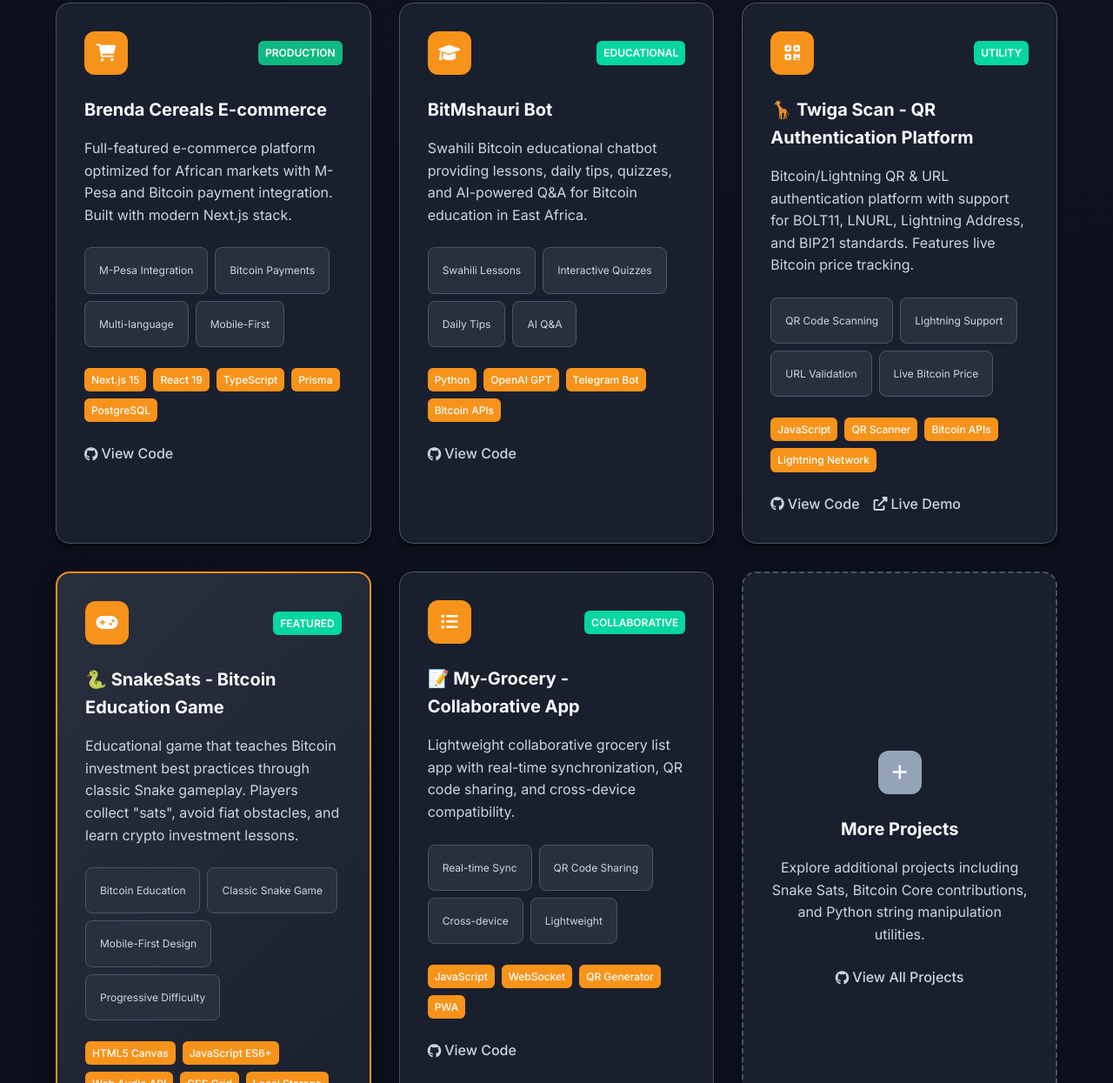
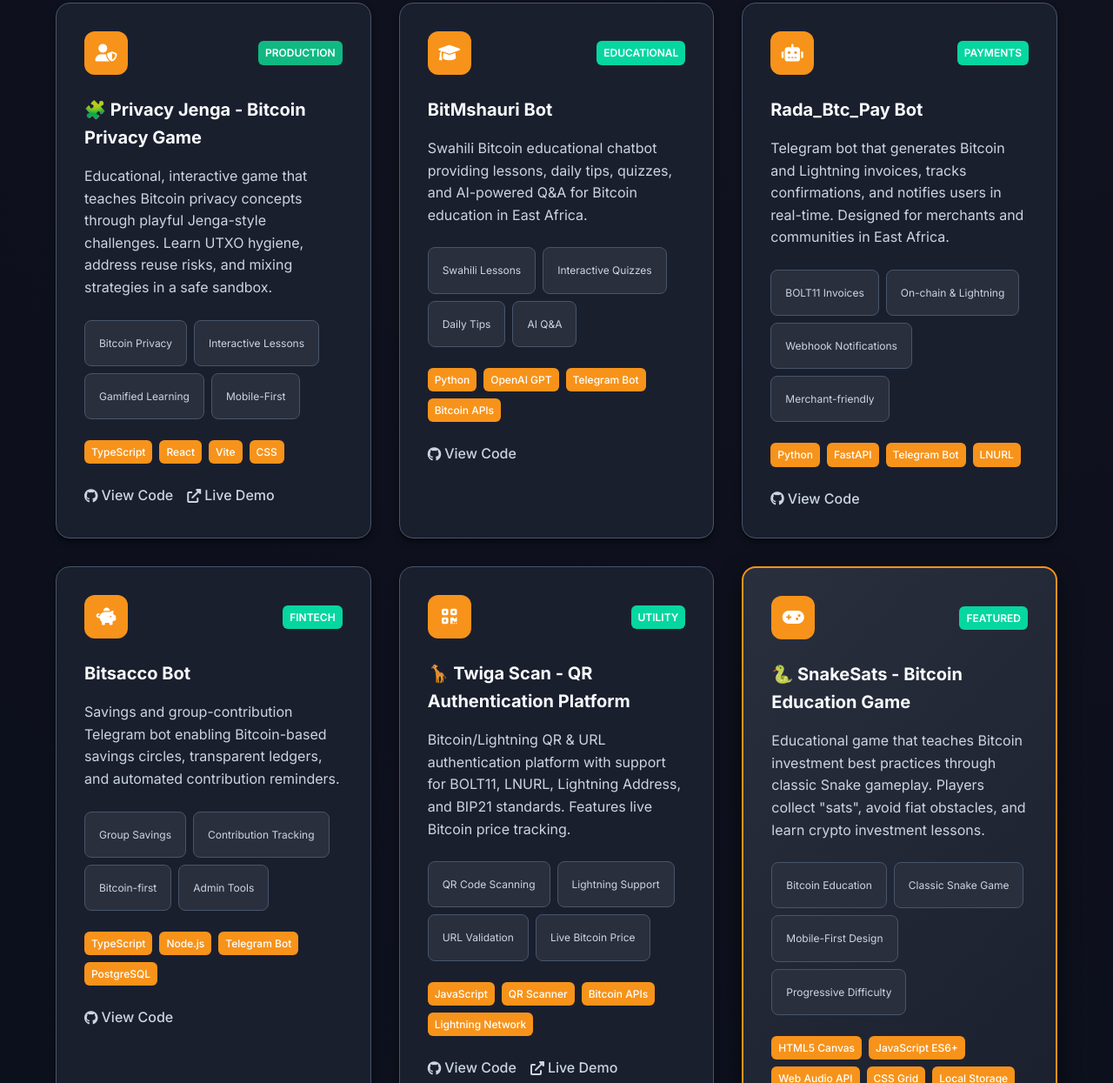
Before and after one commit to MWANGAZA-LAB/Portfolio, a plain HTML site: page index.html in a window 1280 px wide. Shown: the part 1555-2800 px from the top of the page at 87% size. Drawn offline with nearby package versions, Linux system fonts and the light colour scheme.

Commit message:
feat(projects): replace Brenda Cereals with Privacy Jenga; add Rada_Btc_Pay Bot and Bitsacco Bot cards

```diff
--- a/index.html
+++ b/index.html
@@ -172,35 +172,37 @@
             <h2 class="section-title">Featured Projects</h2>
             <div class="projects-grid">
 
-                <!-- Brenda Cereals E-commerce -->
+                <!-- Privacy Jenga -->
                 <div class="project-card">
                     <div class="project-header">
                         <div class="project-icon">
-                            <i class="fas fa-shopping-cart"></i>
+                            <i class="fas fa-user-shield"></i>
                         </div>
                         <div class="project-status production">Production</div>
                     </div>
-                    <h3 class="project-title">Brenda Cereals E-commerce</h3>
+                    <h3 class="project-title">🧩 Privacy Jenga - Bitcoin Privacy Game</h3>
                     <p class="project-description">
-                        Full-featured e-commerce platform optimized for African markets with M-Pesa and
-                        Bitcoin payment integration. Built with modern Next.js stack.
+                        Educational, interactive game that teaches Bitcoin privacy concepts through playful Jenga-style challenges.
+                        Learn UTXO hygiene, address reuse risks, and mixing strategies in a safe sandbox.
                     </p>
                     <div class="project-features">
-                        <span class="feature">M-Pesa Integration</span>
-                        <span class="feature">Bitcoin Payments</span>
-                        <span class="feature">Multi-language</span>
+                        <span class="feature">Bitcoin Privacy</span>
+                        <span class="feature">Interactive Lessons</span>
+                        <span class="feature">Gamified Learning</span>
                         <span class="feature">Mobile-First</span>
                     </div>
                     <div class="project-tech">
-                        <span class="tech-tag">Next.js 15</span>
-                        <span class="tech-tag">React 19</span>
                         <span class="tech-tag">TypeScript</span>
-                        <span class="tech-tag">Prisma</span>
-                        <span class="tech-tag">PostgreSQL</span>
+                        <span class="tech-tag">React</span>
+                        <span class="tech-tag">Vite</span>
+                        <span class="tech-tag">CSS</span>
                     </div>
                     <div class="project-links">
-                        <a href="https://github.com/MWANGAZA-LAB/Brenda-Cereals" class="project-link" target="_blank">
+                        <a href="https://github.com/MWANGAZA-LAB/Privacy-Jenga" class="project-link" target="_blank">
                             <i class="fab fa-github"></i> View Code
+                        </a>
+                        <a href="https://mwangaza-lab.github.io/Privacy-Jenga/" class="project-link" target="_blank">
+                            <i class="fas fa-external-link-alt"></i> Live Demo
                         </a>
                     </div>
                 </div>
@@ -232,6 +234,70 @@
                     </div>
                     <div class="project-links">
                         <a href="https://github.com/MWANGAZA-LAB/bitmshauri-bot" class="project-link" target="_blank">
+                            <i class="fab fa-github"></i> View Code
+                        </a>
+                    </div>
+                </div>
+
+                <!-- Rada_Btc_Pay Bot -->
+                <div class="project-card">
+                    <div class="project-header">
+                        <div class="project-icon">
+                            <i class="fas fa-robot"></i>
+                        </div>
+                        <div class="project-status">Payments</div>
+                    </div>
+                    <h3 class="project-title">Rada_Btc_Pay Bot</h3>
+                    <p class="project-description">
+                        Telegram bot that generates Bitcoin and Lightning invoices, tracks confirmations,
+                        and notifies users in real-time. Designed for merchants and communities in East Africa.
+                    </p>
+                    <div class="project-features">
+                        <span class="feature">BOLT11 Invoices</span>
+                        <span class="feature">On-chain & Lightning</span>
+                        <span class="feature">Webhook Notifications</span>
+                        <span class="feature">Merchant-friendly</span>
+                    </div>
+                    <div class="project-tech">
+                        <span class="tech-tag">Python</span>
+                        <span class="tech-tag">FastAPI</span>
+                        <span class="tech-tag">Telegram Bot</span>
+                        <span class="tech-tag">LNURL</span>
+                    </div>
+                    <div class="project-links">
+                        <a href="https://github.com/MWANGAZA-LAB/Rada_Btc_Pay" class="project-link" target="_blank">
+                            <i class="fab fa-github"></i> View Code
+                        </a>
+                    </div>
+                </div>
+
+                <!-- Bitsacco Bot -->
+                <div class="project-card">
+                    <div class="project-header">
+                        <div class="project-icon">
+                            <i class="fas fa-piggy-bank"></i>
+                        </div>
+                        <div class="project-status">Fintech</div>
+                    </div>
+                    <h3 class="project-title">Bitsacco Bot</h3>
+                    <p class="project-description">
+                        Savings and group-contribution Telegram bot enabling Bitcoin-based savings circles,
+                        transparent ledgers, and automated contribution reminders.
+                    </p>
+                    <div class="project-features">
+                        <span class="feature">Group Savings</span>
+                        <span class="feature">Contribution Tracking</span>
+                        <span class="feature">Bitcoin-first</span>
+                        <span class="feature">Admin Tools</span>
+                    </div>
+                    <div class="project-tech">
+                        <span class="tech-tag">TypeScript</span>
+                        <span class="tech-tag">Node.js</span>
+                        <span class="tech-tag">Telegram Bot</span>
+                        <span class="tech-tag">PostgreSQL</span>
+                    </div>
+                    <div class="project-links">
+                        <a href="https://github.com/MWANGAZA-LAB/Bitsacco" class="project-link" target="_blank">
                             <i class="fab fa-github"></i> View Code
                         </a>
                     </div>
```
